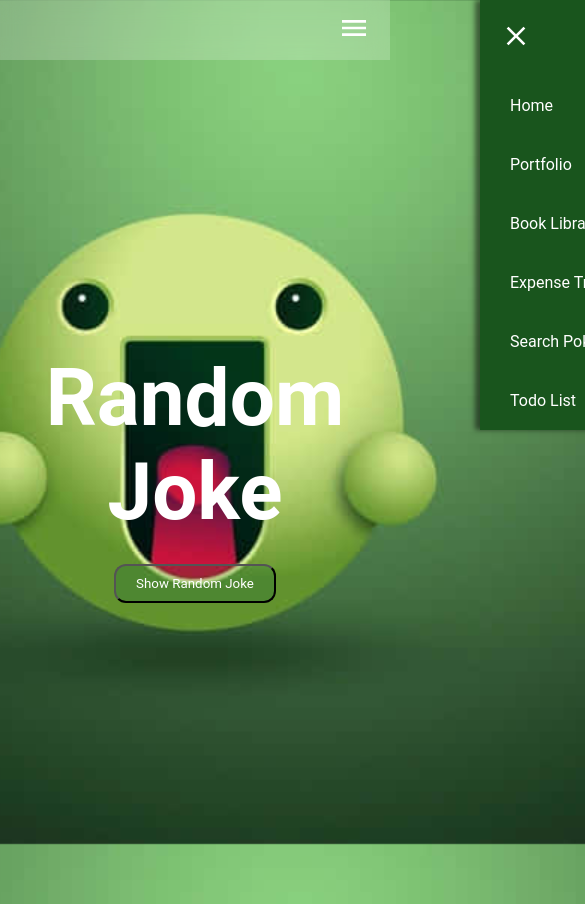
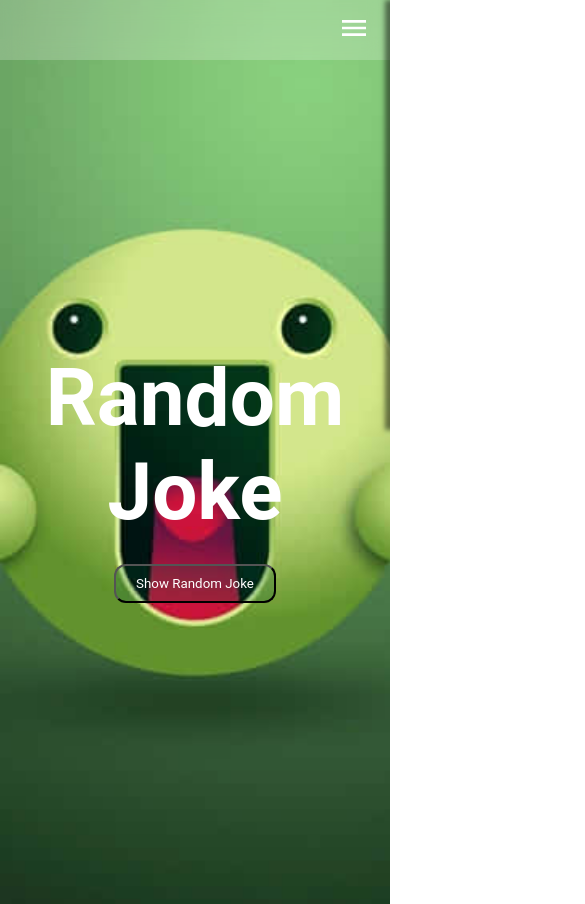
Before and after one commit to elvsba11/myProjects, a plain HTML site: page pages/randomJoke.html in a window 390 px wide. Shown: the top 904 px of the page, 585 px wide, since content can reach past the window. Drawn offline with Linux system fonts and the light colour scheme.

Commit message:
fix style

```diff
--- a/styles/jokeStyle.css
+++ b/styles/jokeStyle.css
@@ -12,9 +12,13 @@
   padding: 0;
 }
 
+html,body{
+  overflow-x: hidden;
+}
+
 body {
   min-height: 100vh;
-  background: url('/img/cute-funny-background.jpg') no-repeat center fixed;
+  background: url('/img/cute-funny-background.jpg') no-repeat center;
   background-size: cover;
 }
 
@@ -130,16 +134,18 @@ section div .joke-container {
 
     position: fixed;
     top: 0;
-    right: -100%;
+    right: 0;
     z-index: 10;
-    width: 300px;
+    width: min(300px, 100%);
     height: max-content;
 
 
     background-color: rgb(25, 85, 29);
     backdrop-filter: blur(10px);
     box-shadow: -5px 0 5px rgba(0, 0, 0, 0.5);
-    transition: 0.5s ease-out;
+
+    transform: translateX(100%);
+    transition: transform 0.5s ease-out;
   }
 
   nav a {
@@ -167,7 +173,7 @@ section div .joke-container {
   }
 
   #sidebar-active:checked ~ .links-container {
-    right: 0;
+    transform: translateX(0);
   }
 
   #sidebar-active:checked ~ #overlay {
```
